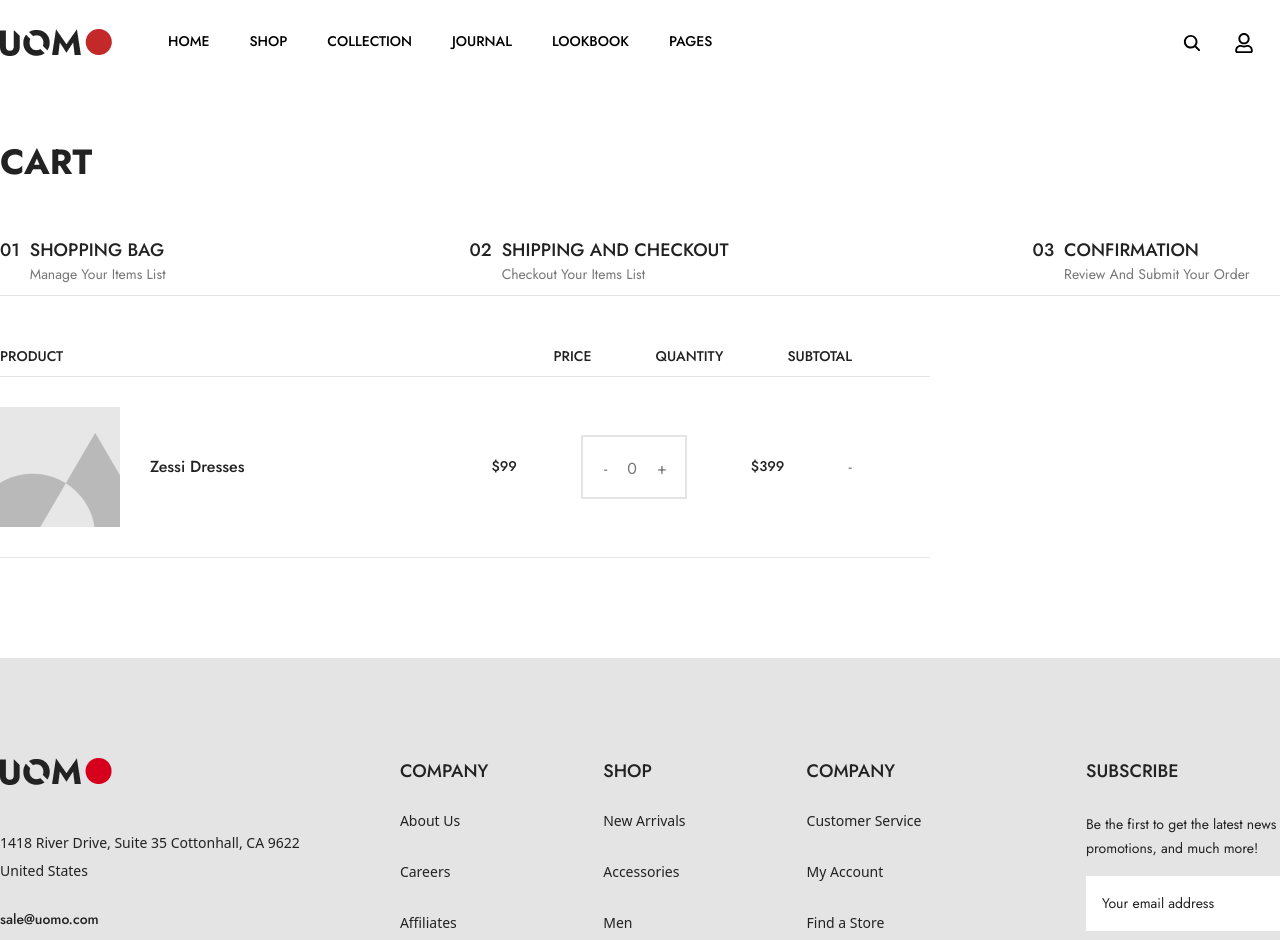
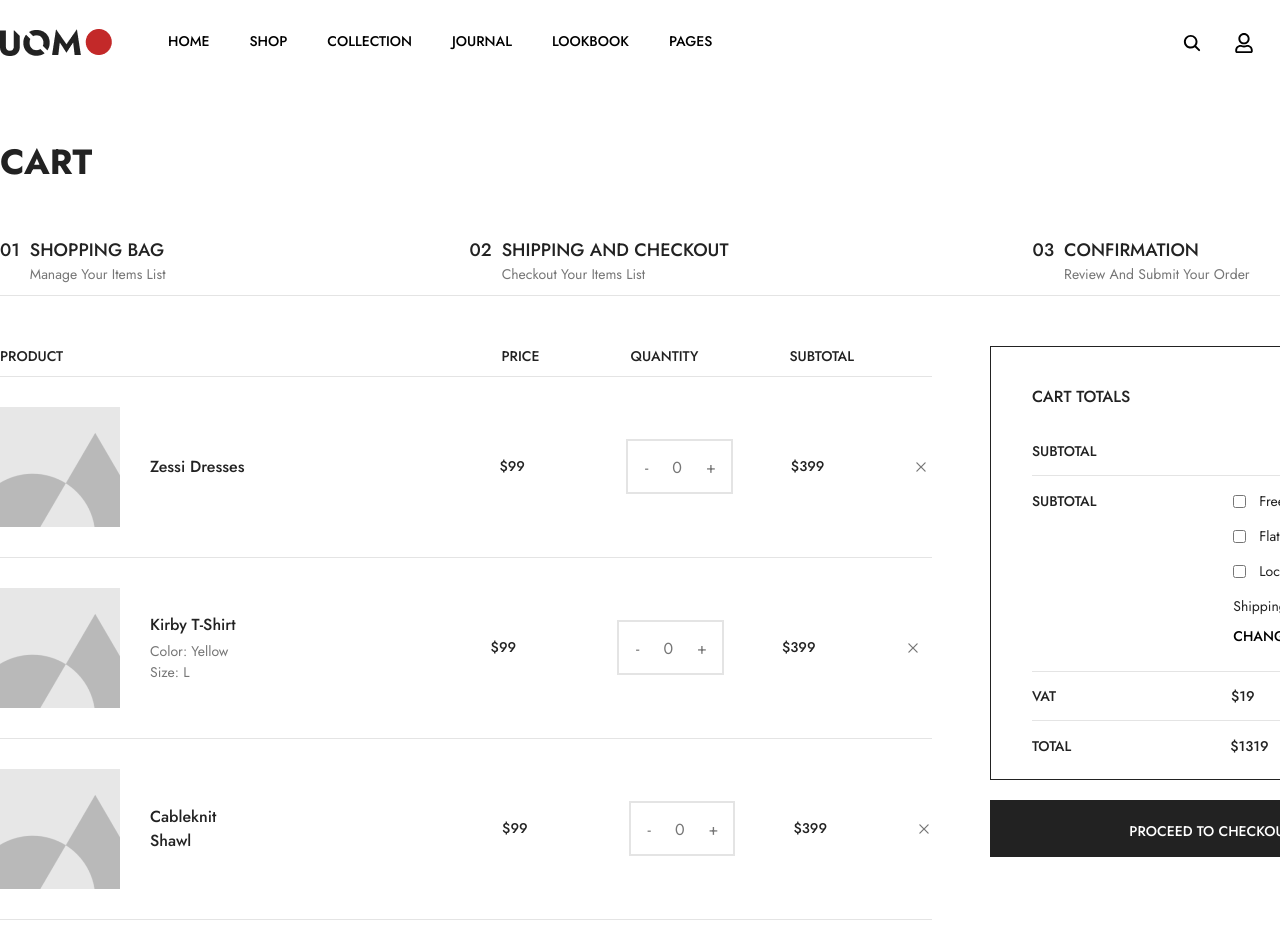
Before and after one commit to Sijan666/uomo-eCommerce, a React (Vite) app: page /cart in a window 1280 px wide. Shown: the top 940 px of the page. Built offline with nearby package versions, Linux system fonts and the light colour scheme.

Commit message:
FEAT : complete cart spage with responsive

```diff
--- a/src/components/pages/Cart.jsx
+++ b/src/components/pages/Cart.jsx
@@ -2,6 +2,9 @@ import React, { useState } from 'react'
 import Container from '../Container'
 import Image from '../Image'
 import cart from '../../assets/cart.png'
+import { RxCross2 } from 'react-icons/rx'
+import Button from '../Button'
+import { Link } from 'react-router-dom'
 
 
 
@@ -29,7 +32,7 @@ const Cart = () => {
                     <div className="heading mb-12">
                         <h3 className='text-[35px] font-bold font-Jost text-[#222222]'>CART</h3>
                     </div>
-                    <div className="flex gap-x-[304px] items-center pb-2.5 border-b border-[#E4E4E4]">
+                    <div className="flex flex-col lg:flex-row items-start gap-x-[304px] gap-y-10 lg:items-center pb-2.5 border-b border-[#E4E4E4]">
                         <div className="flex gap-x-2.5">
                             <h4 className='text-[18px] text-[#222222] font-Jost font-medium'>01</h4>
                             <div className="">
@@ -52,35 +55,136 @@ const Cart = () => {
                             </div>
                         </div>
                     </div>
-                    <div className="flex justify-between">
-                        <div className="mt-12.5 md:w-[930px]">
+                    <div className="flex flex-col lg:flex-row gap-y-7.5 justify-between gap-x-[58px] items-start mt-12.5">
+                        <div className="left lg:w-[932px] w-full">
+                            {/* list */}
+                            <div className="hidden md:block">
                                 <div className="flex justify-between border-b pb-[9px] border-[#E4E4E4]">
                                     <div className="">
                                         <h3 className='text-[14px] font-Jost font-medium text-[#222222]'>PRODUCT</h3>
                                     </div>
-                                <div className="flex gap-x-16 mr-[78px]">
+                                    <div className="flex gap-x-[91px] mr-[78px]">
                                         <h3 className='text-[14px] font-Jost font-medium text-[#222222]'>PRICE</h3>
                                         <h3 className='text-[14px] font-Jost font-medium text-[#222222]'>QUANTITY</h3>
                                         <h3 className='text-[14px] font-Jost font-medium text-[#222222]'>SUBTOTAL</h3>
                                     </div>
                                 </div>
+                            </div>
+                            {/* product one */}
                             <div className="border-b pb-7.5 border-[#E4E4E4]">
-                                <div className="mt-7.5 flex gap-x-[247px] items-center">
-                                    <div className=" flex gap-x-7.5 items-center ">
+                                <div className="mt-7.5 flex flex-col md:flex-row gap-y-7.5 md:gap-x-50 lg:gap-x-[255px] items-center">
+                                    <div className="flex flex-col md:flex-row gap-y-7.5 gap-x-7.5 items-center ">
                                         <Image imgSrc={cart}/>
                                         <h3 className='text-base font-medium font-Jost text-[#222222]'>Zessi Dresses</h3>
                                     </div>
-                                    <div className="flex gap-x-16 mr-[78px] items-center">
-                                        <h3 className='text-[14px] font-Jost font-medium text-[#222222]'>$99</h3>
-                                        <div className="flex items-center justify-between border-2 border-[#E4E4E4] gap-x-5 pt-5 pb-4 pr-[18px] pl-[21px]">
+                                    <div className="flex flex-col md:flex-row gap-y-7.5 items-center">
+                                        <h3 className='text-[14px] font-Jost font-medium text-[#222222] md:mr-[101px]'>$99</h3>
+                                        <div className="flex items-center justify-between border-2 border-[#E4E4E4] gap-x-6 pt-[15px] pb-3 pr-[15px] pl-[17px] md:mr-[58px]">
                                             <button onClick={handleDecrement} className='text-[#767676] font-Jost text-base cursor-pointer'>-</button>
                                             <p className='text-[#767676] font-Jost text-base leading-6'>{count}</p>
                                             <button onClick={handleIncrement} className='text-[#767676] font-Jost text-base cursor-pointer'>+</button>
                                         </div>
-                                        <h3 className='text-[14px] font-Jost font-medium text-[#222222]'>$399</h3>
-                                        <button onClick={handleDecrement} className='text-[#767676] font-Jost text-base cursor-pointer'>-</button>
+                                        <h3 className='text-[14px] font-Jost font-medium text-[#222222] md:mr-[89px]'>$399</h3>
+                                        <button onClick={handleDecrement} className='text-[#767676] font-Jost text-base cursor-pointer'><RxCross2 /></button>
                                     </div>
                                 </div>
+                            </div>
+                            {/* product two */}
+                            <div className="border-b pb-7.5 border-[#E4E4E4]">
+                                <div className="mt-7.5 flex flex-col md:flex-row gap-y-7.5 md:gap-x-50 lg:gap-x-[255px] items-center">
+                                    <div className="flex flex-col md:flex-row gap-y-7.5 gap-x-7.5 items-center ">
+                                        <Image imgSrc={cart}/>
+                                        <div className="">
+                                            <h3 className='text-base font-medium font-Jost text-[#222222] pb-1'>Kirby T-Shirt</h3>
+                                            <p className='text-[14px] text-[#767676] font-Jost'>Color:  Yellow</p>
+                                            <p className='text-[14px] text-[#767676] font-Jost'>Size: L</p>
+                                        </div>
+                                    </div>
+                                    <div className="flex flex-col md:flex-row gap-y-7.5 items-center">
+                                        <h3 className='text-[14px] font-Jost font-medium text-[#222222] md:mr-[101px]'>$99</h3>
+                                        <div className="flex items-center justify-between border-2 border-[#E4E4E4] gap-x-6 pt-[15px] pb-3 pr-[15px] pl-[17px] md:mr-[58px]">
+                                            <button onClick={handleDecrement} className='text-[#767676] font-Jost text-base cursor-pointer'>-</button>
+                                            <p className='text-[#767676] font-Jost text-base leading-6'>{count}</p>
+                                            <button onClick={handleIncrement} className='text-[#767676] font-Jost text-base cursor-pointer'>+</button>
+                                        </div>
+                                        <h3 className='text-[14px] font-Jost font-medium text-[#222222] md:mr-[89px]'>$399</h3>
+                                        <button onClick={handleDecrement} className='text-[#767676] font-Jost text-base cursor-pointer'><RxCross2 /></button>
+                                    </div>
+                                </div>
+                            </div>
+                            {/* product three */}
+                            <div className="border-b pb-7.5 border-[#E4E4E4]">
+                                <div className="mt-7.5 flex flex-col md:flex-row gap-y-7.5 md:gap-x-50 lg:gap-x-[255px] items-center">
+                                    <div className="flex flex-col md:flex-row gap-y-7.5 gap-x-7.5 items-center ">
+                                        <Image imgSrc={cart}/>
+                                        <h3 className='text-base font-medium font-Jost text-[#222222]'>Cableknit Shawl</h3>
+                                    </div>
+                                    <div className="flex flex-col md:flex-row gap-y-7.5 items-center">
+                                        <h3 className='text-[14px] font-Jost font-medium text-[#222222] md:mr-[101px]'>$99</h3>
+                                        <div className="flex items-center justify-between border-2 border-[#E4E4E4] gap-x-6 pt-[15px] pb-3 pr-[15px] pl-[17px] md:mr-[58px]">
+                                            <button onClick={handleDecrement} className='text-[#767676] font-Jost text-base cursor-pointer'>-</button>
+                                            <p className='text-[#767676] font-Jost text-base leading-6'>{count}</p>
+                                            <button onClick={handleIncrement} className='text-[#767676] font-Jost text-base cursor-pointer'>+</button>
+                                        </div>
+                                        <h3 className='text-[14px] font-Jost font-medium text-[#222222] md:mr-[89px]'>$399</h3>
+                                        <button onClick={handleDecrement} className='text-[#767676] font-Jost text-base cursor-pointer'><RxCross2 /></button>
+                                    </div>
+                                </div>
+                            </div>
+                            {/* btns */}
+                            <div className="mt-8 flex flex-col gap-y-5 md:flex-row justify-between">
+                                <div className="left relative">
+                                    <input type="text" placeholder='Coupon Code' className='px-[21px] pt-5 pb-4 border-2 border-[#E4E4E4] w-full md:w-[370px] text-[#767676] font-Jost text-[14px] outline-none'/>
+                                    <button className='text-[14px] font-Jost font-medium text-[#222222] absolute right-4 top-5.5 cursor-pointer'>APPLY COUPON</button>
+                                </div>
+                                <div className="right">
+                                    <Button btnText={'UPDATE CART'} className={'px-[55px] pt-[22px] pb-3.5 w-full text-[14px] font-Jost font-medium text-[#222222] bg-[#E4E4E4]'}/>
+                                </div>
+                            </div>
+                        </div>
+                        <div className="right lg:w-[420px] w-full">
+                            <div className="pt-[38px] pb-[22px] pr-5 pl-5 md:pr-12.5 md:pl-[41px] border border-[#222222]">
+                                <h3 className='text-base font-Jost font-medium text-[#222222] pb-8'>CART TOTALS</h3>
+                                <div className="flex justify-between  md:gap-x-[134px] items-center pb-[13px] border-b border-[#E4E4E4]">
+                                    <h3 className='text-[14px] font-Jost font-medium text-[#222222]'>SUBTOTAL</h3>
+                                    <h3 className='text-[14px] font-Jost font-medium text-[#222222]'>$1300</h3>
+                                </div>
+                                <div className="flex justify-between md:gap-x-[134px] pb-5 pt-[15px] border-b border-[#E4E4E4]">
+                                    <h3 className='text-[14px] font-Jost font-medium text-[#222222]'>SUBTOTAL</h3>
+                                    <div className="flex flex-col gap-y-3.5">
+                                        <div className="flex gap-x-[13px] items-center">
+                                            <input type="checkbox" name="" id="" />
+                                            <p className='text-[14px] font-Jost text-[#222222]'>Free Shipping</p>
+                                        </div>
+                                        <div className="flex gap-x-[13px] items-center">
+                                            <input type="checkbox" name="" id="" />
+                                            <p className='text-[14px] font-Jost text-[#222222]'>Flat rate: $49</p>
+                                        </div>
+                                        <div className="flex gap-x-[13px] items-center">
+                                            <input type="checkbox" name="" id="" />
+                                            <p className='text-[14px] font-Jost text-[#222222]'>Local pickup: $8</p>
+                                        </div>
+                                        <div className="">
+                                            <div className="">
+                                                <p className='text-[14px] font-Jost text-[#222222] pb-1.5'>Shipping to AL.</p>
+                                                <Button btnText={'CHANGE ADDRESS'} className={'beforeAfterBlack text-[14px] font-medium'}/>
+                                            </div>
+                                        </div>
+                                    </div>
+                                </div>
+                                <div className="flex gap-x-[175px] items-center pb-[13px] pt-3.5 border-b border-[#E4E4E4]">
+                                    <h3 className='text-[14px] font-Jost font-medium text-[#222222]'>VAT</h3>
+                                    <h3 className='text-[14px] font-Jost font-medium text-[#222222]'>$19</h3>
+                                </div>
+                                <div className="flex gap-x-[159px] items-center pt-[15px]">
+                                    <h3 className='text-[14px] font-Jost font-medium text-[#222222]'>TOTAL</h3>
+                                    <h3 className='text-[14px] font-Jost font-medium text-[#222222]'>$1319</h3>
+                                </div>
+                            </div>
+                            <div className="mt-5">
+                                <Link to={'/'}>
+                                    <Button btnText={'PROCEED TO CHECKOUT'} className={'text-[14px] w-full font-Jost font-medium text-white bg-[#222222] px-15 md:pr-[118px] md:pl-[139px] pt-[21px] pb-[15px]'}/>
+                                </Link>
                             </div>
                         </div>
                     </div>
```
Lines whose indentation alone changed are shown as unchanged.
